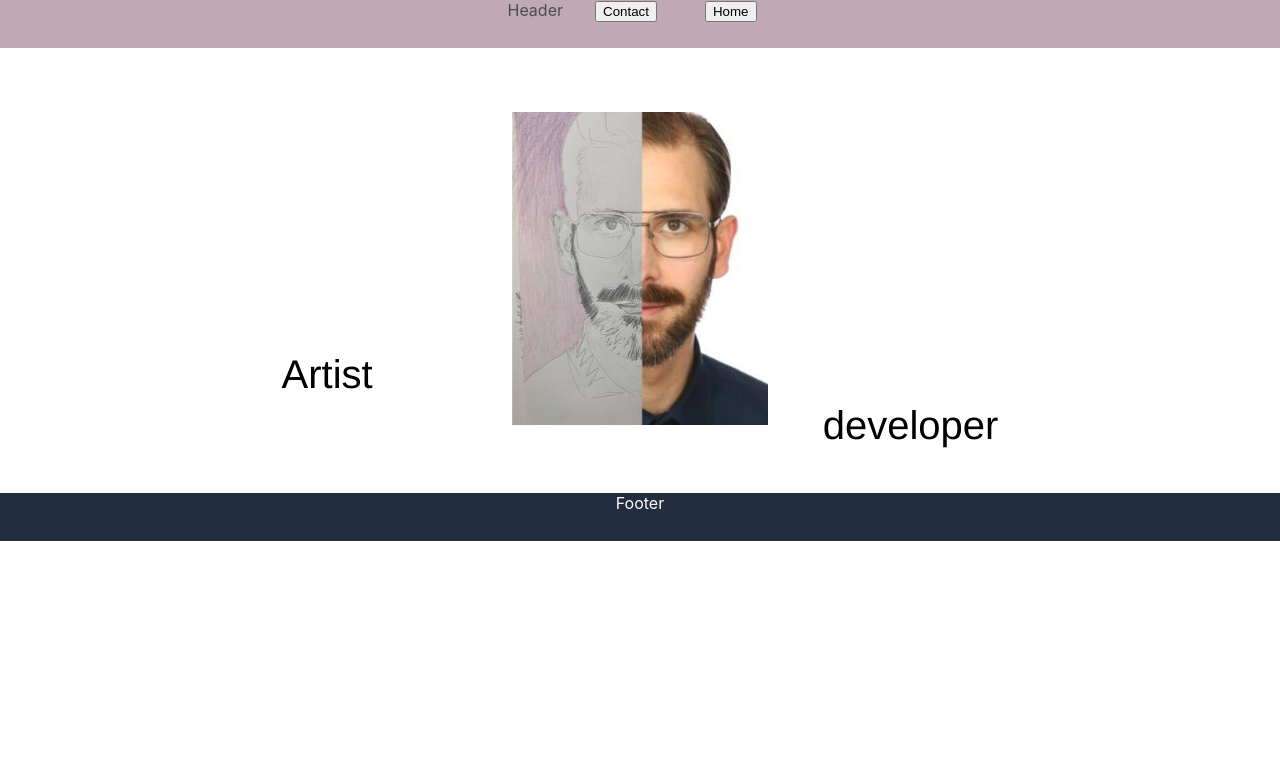
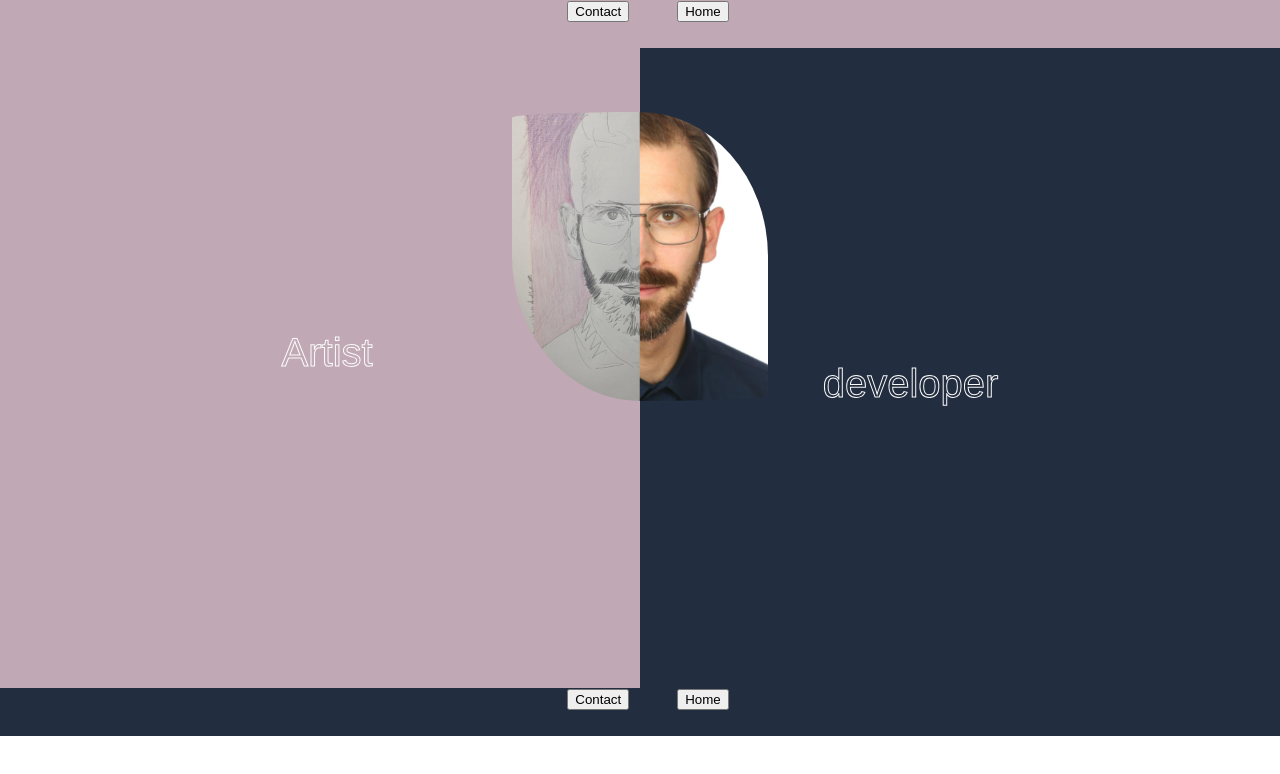
Before and after one commit to tbarns/octo-goggles, a React (Create React App) app in the folder client/: page / in a window 1280 px wide. Shown: the top 774 px of the page. Built offline with nearby package versions, Linux system fonts and the light colour scheme.

Commit message:
updated home apge

```diff
--- a/client/src/components/Footer.js
+++ b/client/src/components/Footer.js
@@ -1,8 +1,20 @@
 import React from 'react'
 import './Footer.css'
-const Footer = () => {
+
+
+
+
+const Footer  = ({ setCurrentPage }) => {
+  const handlePageChange = (page) => {
+    setCurrentPage(page);
+  };
   return (
-    <div id= 'footerDiv'>Footer</div>
+    <div id= 'footerDiv'>
+ <button className='navBtn' onClick={() => handlePageChange('contact')}>Contact</button>
+
+<button className='navBtn' onClick={() => handlePageChange('home')}>Home</button>
+
+    </div>
   )
 }
 
--- a/client/src/components/Header.js
+++ b/client/src/components/Header.js
@@ -10,7 +10,7 @@ const Header = ({ setCurrentPage }) => {
 
   return (
     <div id='headerDiv'>
-      Header
+
       <button className='navBtn' onClick={() => handlePageChange('contact')}>Contact</button>
 
       <button className='navBtn' onClick={() => handlePageChange('home')}>Home</button>
--- a/client/src/pages/Home.css
+++ b/client/src/pages/Home.css
@@ -1,11 +1,15 @@
+:root {
+    --prussian-blue: #222D3Fff;
+    --rose-quartz: #C0A8B5ff;
+    --white: #FCFCFCff;
+    --davys-gray: #4B4D50ff;
+  }
 
-.homeDiv{
-    .portrait {
-    width: 20%;
-    margin-top: 4rem;
-    margin-bottom: 4rem;
 
-}
+  .homeDiv {
+    height: 80vh;
+    position: relative;
+    display: flex;
 
     &::before {
         content: "Artist";
@@ -14,6 +18,10 @@
         position: absolute;
         top: 44%;
         left: 22%;
+        color: var(--rose-quartz);
+        -webkit-text-stroke: 1px var(--white);
+        text-stroke: 1px var(--white);
+
       }
 
       &::after {
@@ -23,5 +31,34 @@
         position: absolute;
         bottom: 44%;
         right: 22%;
+        color: var(--prussian-blue);
+        -webkit-text-stroke: 1px var(--white);
+        text-stroke: 1px var(--white);
+
       }
+
   }
+
+  .homeDiv .portrait {
+    position: absolute;
+    inset: 0;
+    margin: auto;
+    width: 20%;
+    margin-top: 4rem;
+    margin-bottom: 4rem;
+    border-radius: 50% / 2% 50%;
+  }
+
+  .red-section {
+    flex: 1;
+    height: 100%;
+    background-color: var(--rose-quartz);
+    transition: background-color 0.3s ease;
+  }
+
+  .blue-section {
+    flex: 1;
+    height: 100%;
+    background-color: var(--prussian-blue);
+    transition: background-color 0.3s ease;
+  }
--- a/client/src/pages/Home.js
+++ b/client/src/pages/Home.js
@@ -1,14 +1,54 @@
-import "./Home.css"
-import portrait from '../portrait.jpg';
+import React, { useState, useEffect, useRef } from 'react';
+import "./Home.css";
+import portrait from '../portrait.png';
 
 const Home = () => {
+  const [cursorX, setCursorX] = useState(0);
+
+  const handleMouseMove = (event) => {
+    setCursorX(event.clientX);
+  };
+
+  const redSectionRef = useRef(null);
+  const blueSectionRef = useRef(null);
+
+  useEffect(() => {
+    const handleCursorPos = () => {
+      const homeDivWidth = redSectionRef.current.parentNode.offsetWidth;
+      const redSectionWidth = redSectionRef.current.offsetWidth;
+      const blueSectionWidth = blueSectionRef.current.offsetWidth;
+      const cursorPos = cursorX - redSectionRef.current.parentNode.getBoundingClientRect().left;
+      const midpoint = homeDivWidth / 2;
+
+      let redOpacity = 0;
+      let blueOpacity = 0;
+
+      if (cursorPos <= midpoint) {
+        redOpacity = Math.min((midpoint - cursorPos) / (midpoint * 0.5), 1);
+      } else {
+        const bluePos = cursorPos - midpoint;
+        const maxBluePos = (homeDivWidth - midpoint) / 2;
+        blueOpacity = Math.min(bluePos / (maxBluePos * 0.5), 1);
+      }
+
+      redSectionRef.current.style.backgroundColor = `rgba(192, 168, 181, ${redOpacity})`;
+      blueSectionRef.current.style.backgroundColor = `rgba(34, 45, 63, ${blueOpacity})`;
+    };
+
+    window.addEventListener('mousemove', handleCursorPos);
+
+    return () => {
+      window.removeEventListener('mousemove', handleCursorPos);
+    };
+  }, [cursorX]);
+
   return (
-    <div className="homeDiv" >
+    <div className="homeDiv" onMouseMove={handleMouseMove}>
+      <img src={portrait} className="portrait" alt="a portrait of a person with brown hair, glasses and a beard and mustache. the right half of the face is a photograph and the left is a realistic pencil drawing with a pink background." />
+      <div className="red-section" ref={redSectionRef}></div>
+      <div className="blue-section" ref={blueSectionRef}></div>
+    </div>
+  );
+};
 
-<img src={portrait} className="portrait" alt="a portrait of a person with brown hair, glasses and a beard and mustache. the right half of the face is a photograph and the left is a realistic pencil drawing with a pink background." />
-
-    </div>
-  )
-}
-
-export default Home
+export default Home;
```
Also changed, not shown: client/src/portrait.jpg (deleted), client/src/portrait.png (added). Lines whose indentation alone changed are shown as unchanged.
